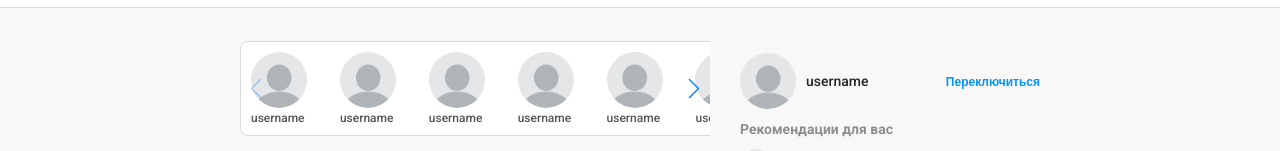
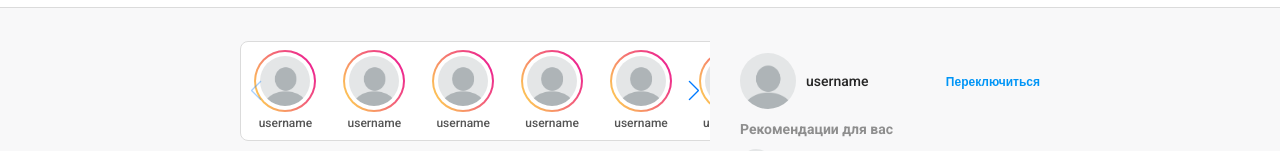
Before and after one commit to zaynlannister/Instagram-Clone, a website built with Vite: page index.html in a window 1280 px wide. Shown: the part 59-210 px from the top of the page. Built offline with nearby package versions, Linux system fonts and the light colour scheme.

Commit message:
add border to stories accounts

```diff
--- a/src/scss/header.scss
+++ b/src/scss/header.scss
@@ -1,4 +1,5 @@
 .header {
+  z-index: 99;
   position: fixed;
   left: 0;
   right: 0;
--- a/src/scss/presentation.scss
+++ b/src/scss/presentation.scss
@@ -22,16 +22,38 @@
 
     &-name {
       font-weight: 500;
+      padding-top: 6px;
     }
 
-    &-img img {
-      width: 56px;
-      height: 56px;
-      border-radius: 50px;
-      object-fit: cover;
+    &-img {
+      padding: 4px;
+      position: relative;
+      border-radius: 50%;
+      background-color: #fff;
+
+      &::after {
+        position: absolute;
+        top: -2px; bottom: -2px;
+        left: -2px; right: -2px;
+        background: linear-gradient(60deg, rgba(255,221,77,1) 0%, rgba(234,10,152,1) 100%);
+        content: '';
+        z-index: -1;
+        border-radius: 50%;
+      }
+
+      & img {
+        display: block;
+        width: 50px;
+        height: 50px;
+        border-radius: 50%;
+        object-fit: cover;
+      }
     }
 
     &-acc {
+      display: flex;
+      flex-direction: column;
+      align-items: center;
       cursor: pointer;
       margin-right: 20px;
       color: rgb(85, 85, 85);
```
